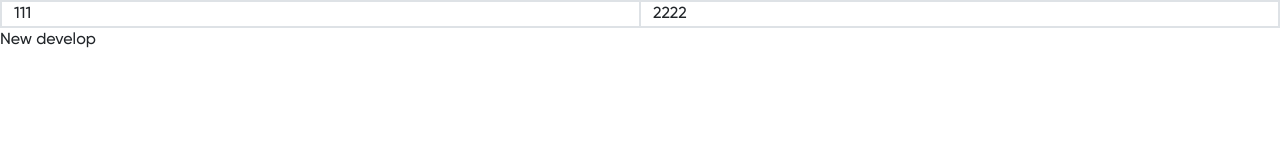
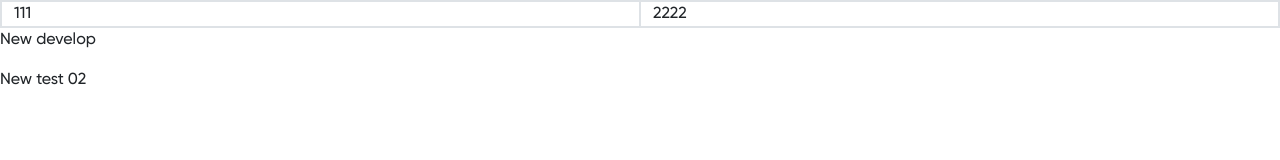
Before and after one commit to RomanMeleshko/MeleshkoCV, a Vue app: page / in a window 1280 px wide. Shown: the top 160 px of the page. Built offline with nearby package versions, Linux system fonts and the light colour scheme.

Commit message:
Added new version

```diff
--- a/src/App.vue
+++ b/src/App.vue
@@ -15,6 +15,7 @@
     <p>
       New develop
     </p>
+    <p>New test 02</p>
 
   </div>
 </template>
```
